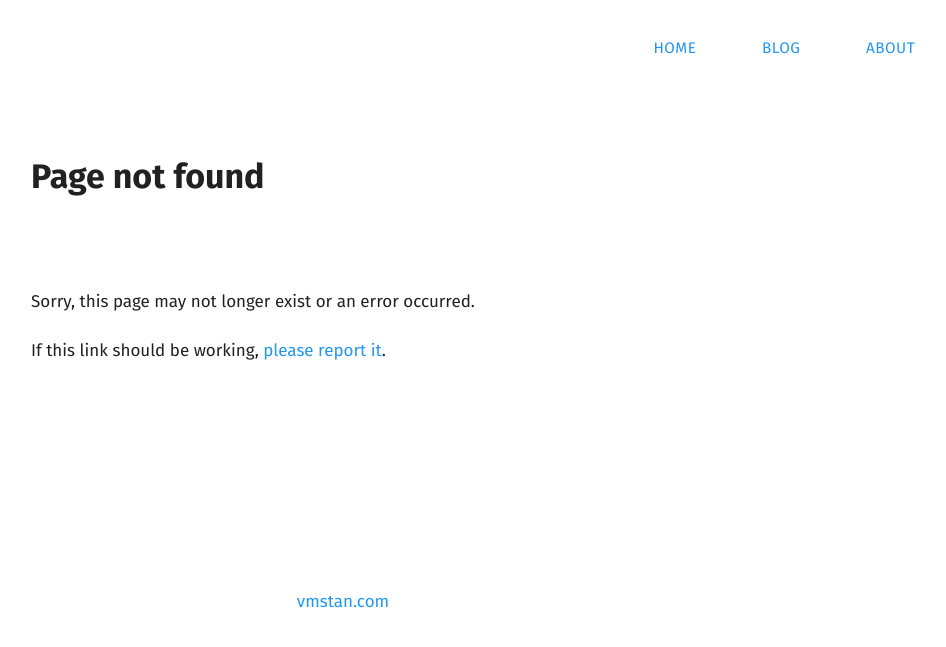
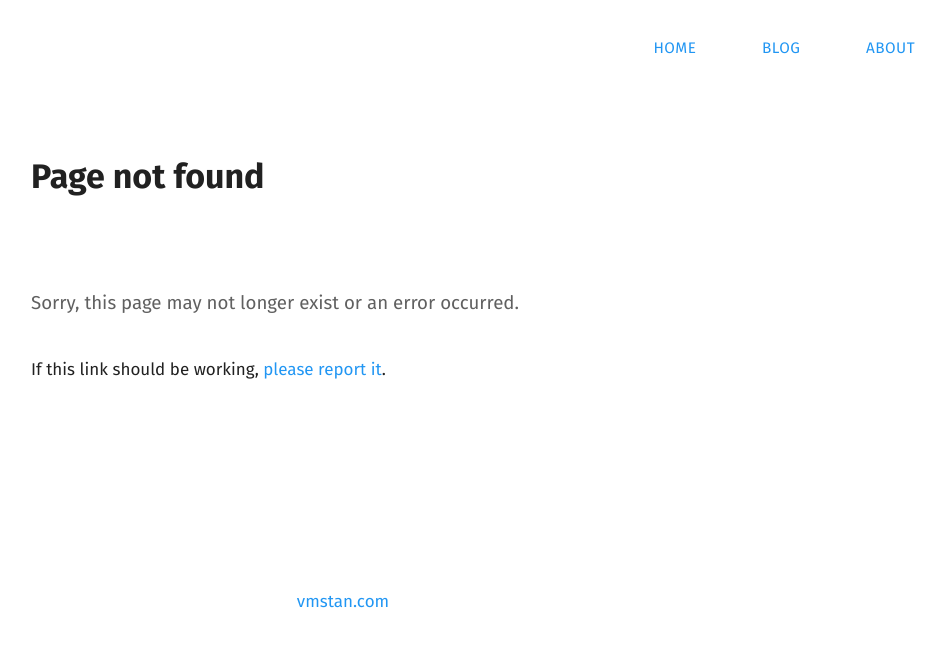
Before and after one commit to vmstan/vmstan.github.io, a Jekyll site: the page built from 404.html, in a window 1280 px wide. Shown: the top 647 px of the page, without its empty margins (297-1243 px from the left). Built offline with Jekyll 4.4.1, drawn with Linux system fonts in a browser that asks for light colours.

```diff
--- a/_includes/error--styles.html
+++ b/_includes/error--styles.html
@@ -1 +1 @@
-.main__resume{margin-top:0}
+.main__resume{color:#606060;font-size:1.1em;margin:0 0 2em}
```
